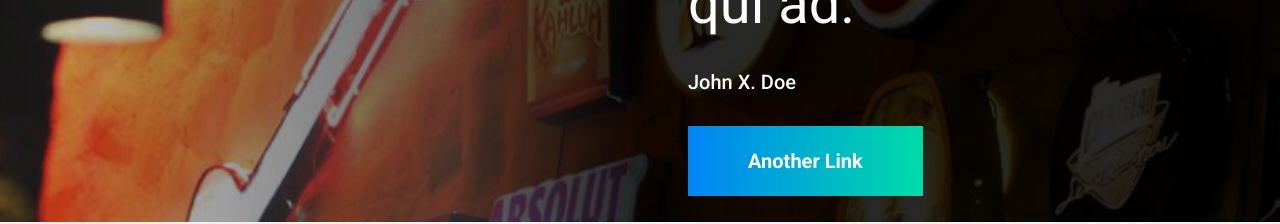
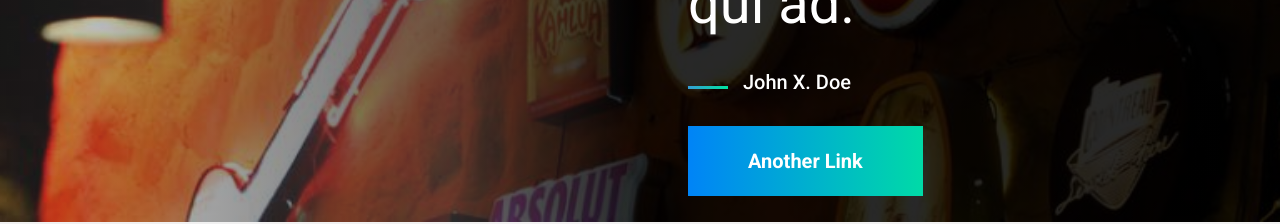
Before and after one commit to DewofyourYouth/one-page-template, a website: page index.html in a window 1280 px wide. Shown: the part 1258-1482 px from the top of the page. Drawn offline with nearby package versions, Linux system fonts and the light colour scheme.

Commit message:
changes to package.json

```diff
--- a/index.html
+++ b/index.html
@@ -123,7 +123,7 @@
            <div class="col-md-6"></div>
            <div class="col-md-6 align-middle p-5">
                <h4 class="display-4 text-white pb-4 mr-6">Fugiat sunt Lorem elit consequat in velit pariatur commodo ea qui ad.</h4>
-               <h5 class="display-5 text-white pb-4">John X. Doe</h5>
+               <h5 class="display-5 text-white pb-4"><span class="cta-gradient"></span>John X. Doe</h5>
                <p class="display-5 text-white"><a href="#" class="btn btn-primary btn-lg">Another Link</a></p>
             </div>
         </div>
--- a/package.json
+++ b/package.json
@@ -11,11 +11,13 @@
   },
   "devDependencies": {
     "@fortawesome/fontawesome-free": "^5.10.0",
-    "gulp": "^4.0.2"
+    "gulp": "^4.0.2",
+    "nodemon": "^1.19.1"
   },
   "scripts": {
     "test": "echo \"Error: no test specified\" && exit 1",
-    "scss": "node-sass --output-style expanded --watch scss -o css"
+    "scss": "node-sass --output-style expanded scss -o css",
+    "watch-css": "nodemon -e scss -x \"npm run scss\""
   },
   "author": "",
   "license": "ISC",
--- a/scss/_styles.scss
+++ b/scss/_styles.scss
@@ -15,6 +15,14 @@
     }
 }
 
+.cta-gradient {
+    display: inline-block;
+    width: 40px;
+    height: 3px;
+    margin-right: 15px;
+    background: linear-gradient(to right, #359fd6, #00e39f);
+}
+
 .col-12 {
     padding-left: 0 !important;
     padding-right: 0 !important;
```
Also changed, not shown: css/main.css, scss/main.scss (line endings or trailing spaces), 1 other file.
